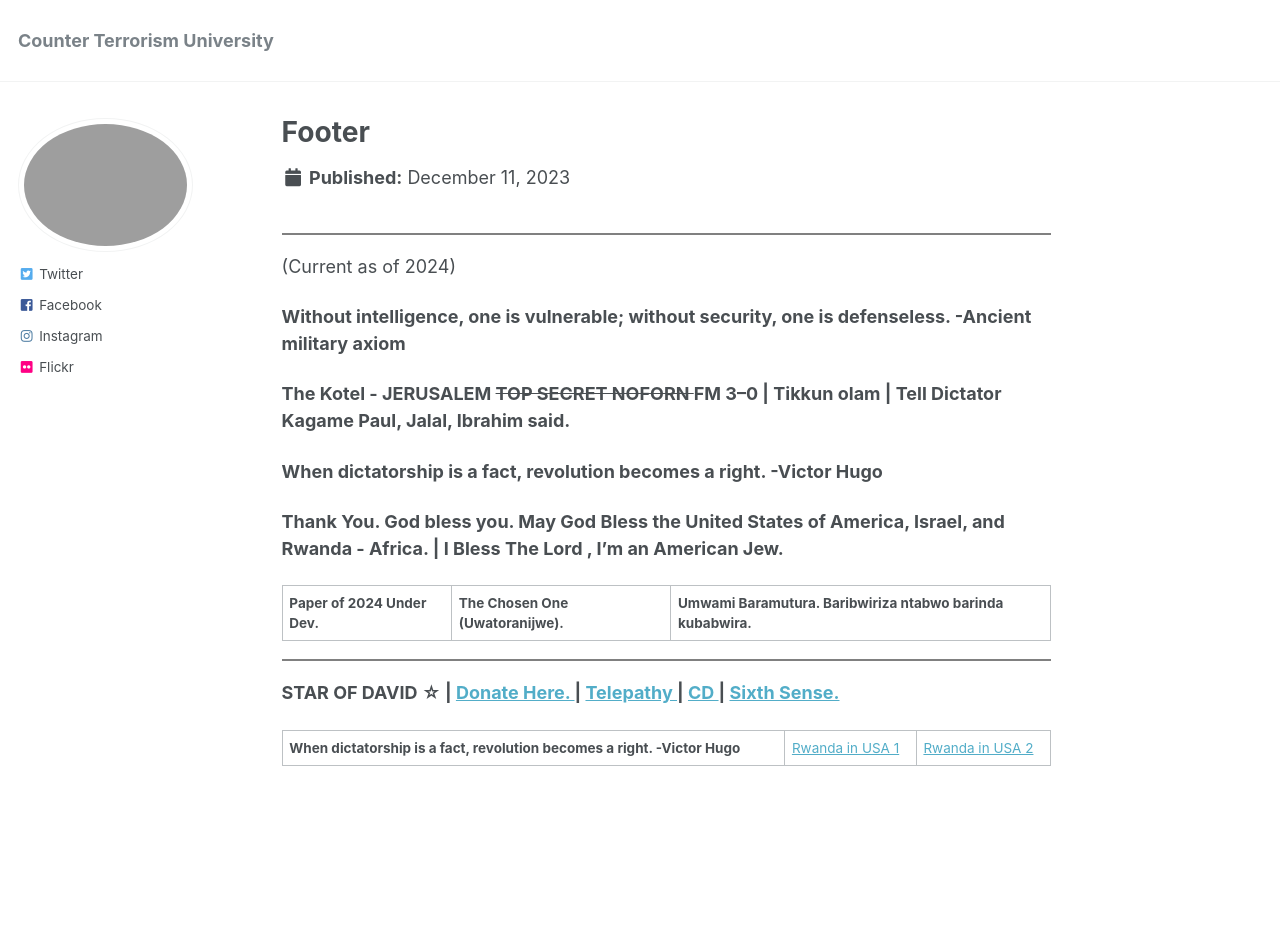
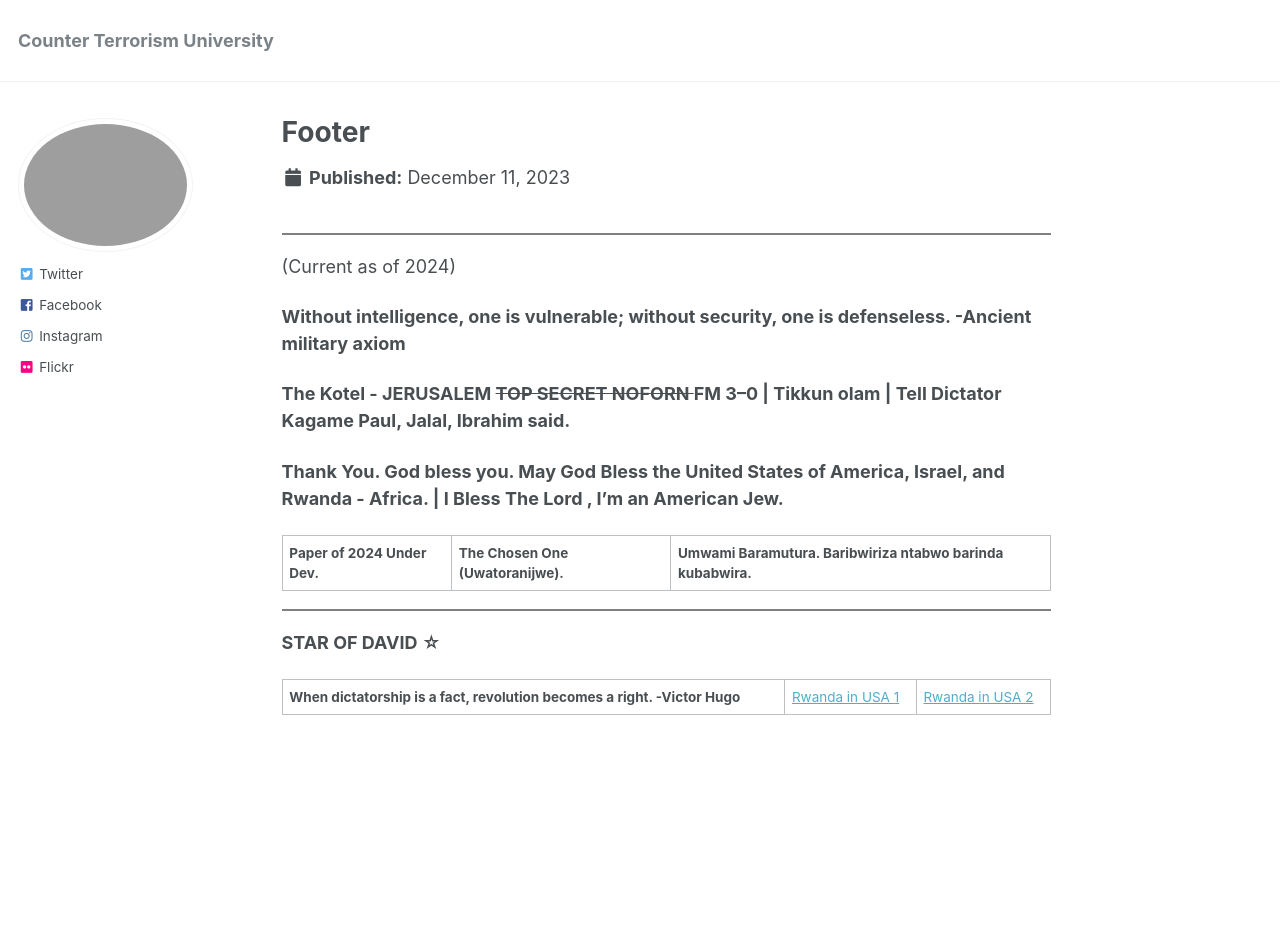
Before and after one commit to phdcsseiden/phdcsseiden.github.io, a Jekyll site: the page built from _pages/Footer.md, in a window 1280 px wide. Built offline with Jekyll 4.4.1, drawn with Linux system fonts in a browser that asks for light colours; after the commit the page ends 900 px from its top, so only the background shows below that.

Commit message:
Update Footer.md

```diff
--- a/_pages/Footer.md
+++ b/_pages/Footer.md
@@ -22,7 +22,6 @@ modified: 2023-12-11
 <b> The Kotel - JERUSALEM <s> TOP SECRET NOFORN </s>  FM 3–0 | Tikkun olam | Tell Dictator Kagame Paul, Jalal, Ibrahim said. </b>
 
 
-<b> When dictatorship is a fact, revolution becomes a right. -Victor Hugo </b>
 
 
 <b> Thank You. God bless you. May God Bless the United States of America, Israel, and Rwanda - Africa. </b> <b> | I Bless The Lord , I'm an American Jew. </b>
@@ -34,7 +33,7 @@ modified: 2023-12-11
 <hr style="height:2px;border-width:0;color:gray;background-color:gray">
 
 
-<b> STAR       OF          DAVID         <b>☆ </b> |         <a href=" https://www.paypal.com/donate/?business=FYX2GY3ENQP9U&no_recurring=0&item_name=Your+unique+opportunity+to+encourage+Alain+G.+Shumbusho+to+make+the+world+a+better+place.&currency_code=USD">  Donate Here. </a>     |   <a href=" https://www.collinsdictionary.com/us/dictionary/english/telepathy "> Telepathy  </a> | <a href=" https://dictionary.cambridge.org/us/dictionary/english/telepathy "> CD  </a> | <a href=" https://www.collinsdictionary.com/us/dictionary/english/sixth-sense "> Sixth Sense. </a>
+<b> STAR       OF          DAVID         <b>☆ </b>
 
 
 
```
